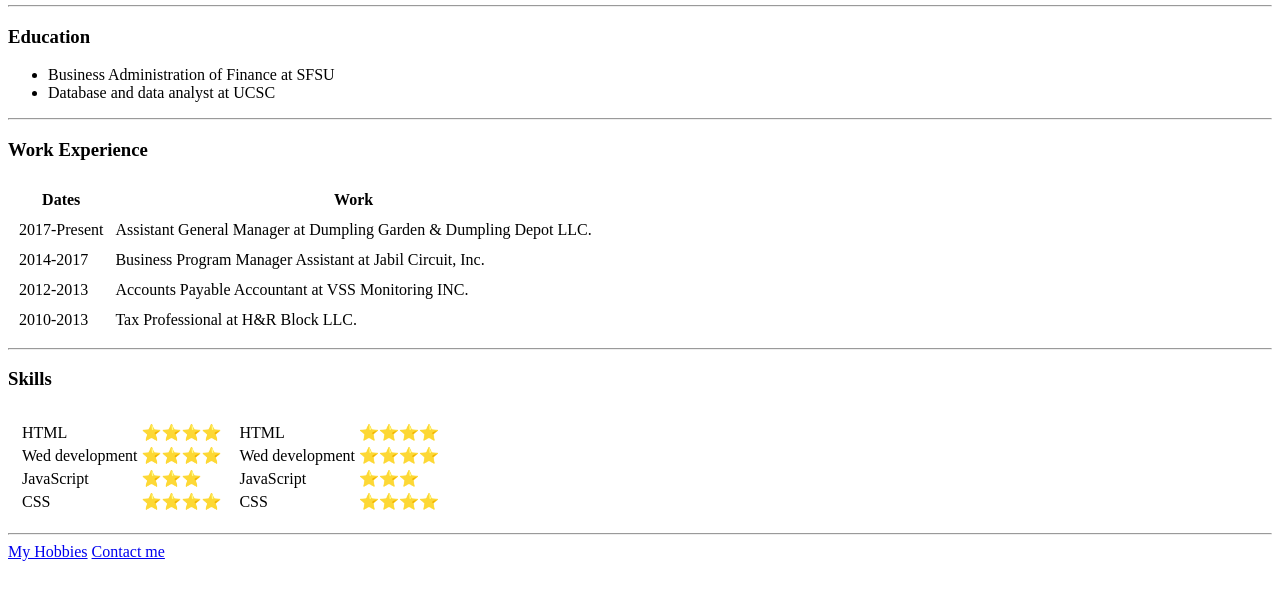
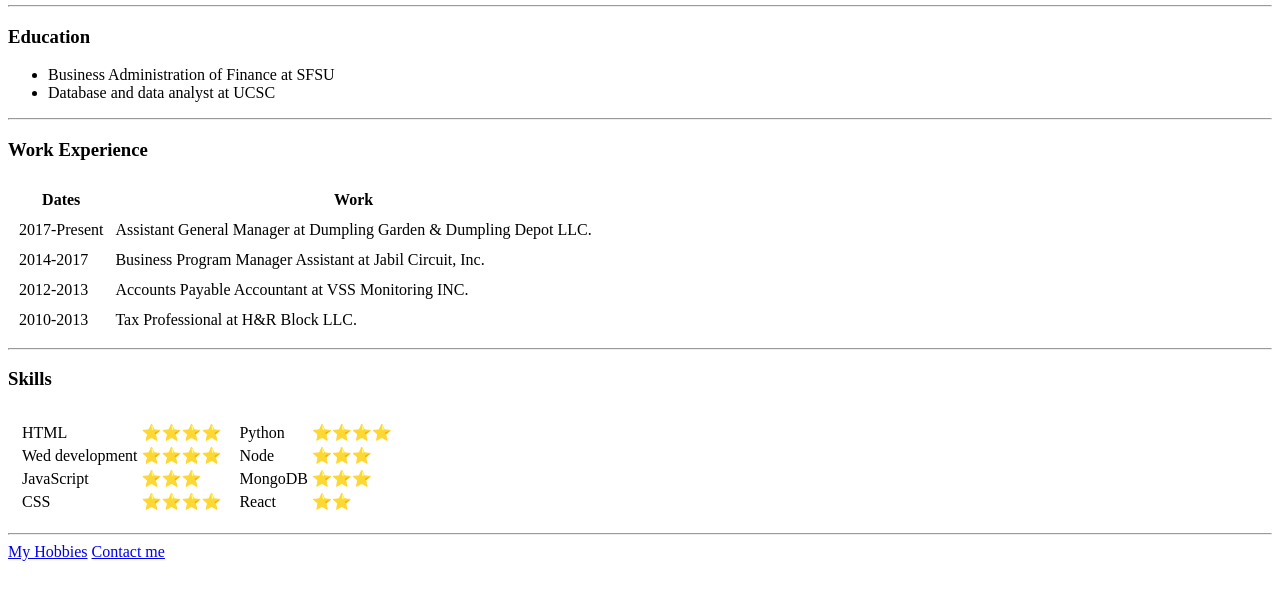
Before and after one commit to rina001/CV, a plain HTML site: page index.html in a window 1280 px wide. Shown: the part 202-800 px from the top of the page. Drawn offline with Linux system fonts and the light colour scheme; files whose address does not match are found by name.

Commit message:
Update index.html

```diff
--- a/index.html
+++ b/index.html
@@ -75,20 +75,20 @@
         <td>
           <table>
             <tr>
-              <td>HTML</td>
+              <td>Python</td>
               <td>⭐⭐⭐⭐</td>
             </tr>
             <tr>
-              <td>Wed development</td>
-              <td>⭐⭐⭐⭐</td>
-            </tr>
-            <tr>
-              <td>JavaScript</td>
+              <td>Node</td>
               <td>⭐⭐⭐</td>
             </tr>
             <tr>
-              <td>CSS</td>
-              <td>⭐⭐⭐⭐</td>
+              <td>MongoDB</td>
+              <td>⭐⭐⭐</td>
+            </tr>
+            <tr>
+              <td>React</td>
+              <td>⭐⭐</td>
             </tr>
           </table>
         </td>
```
